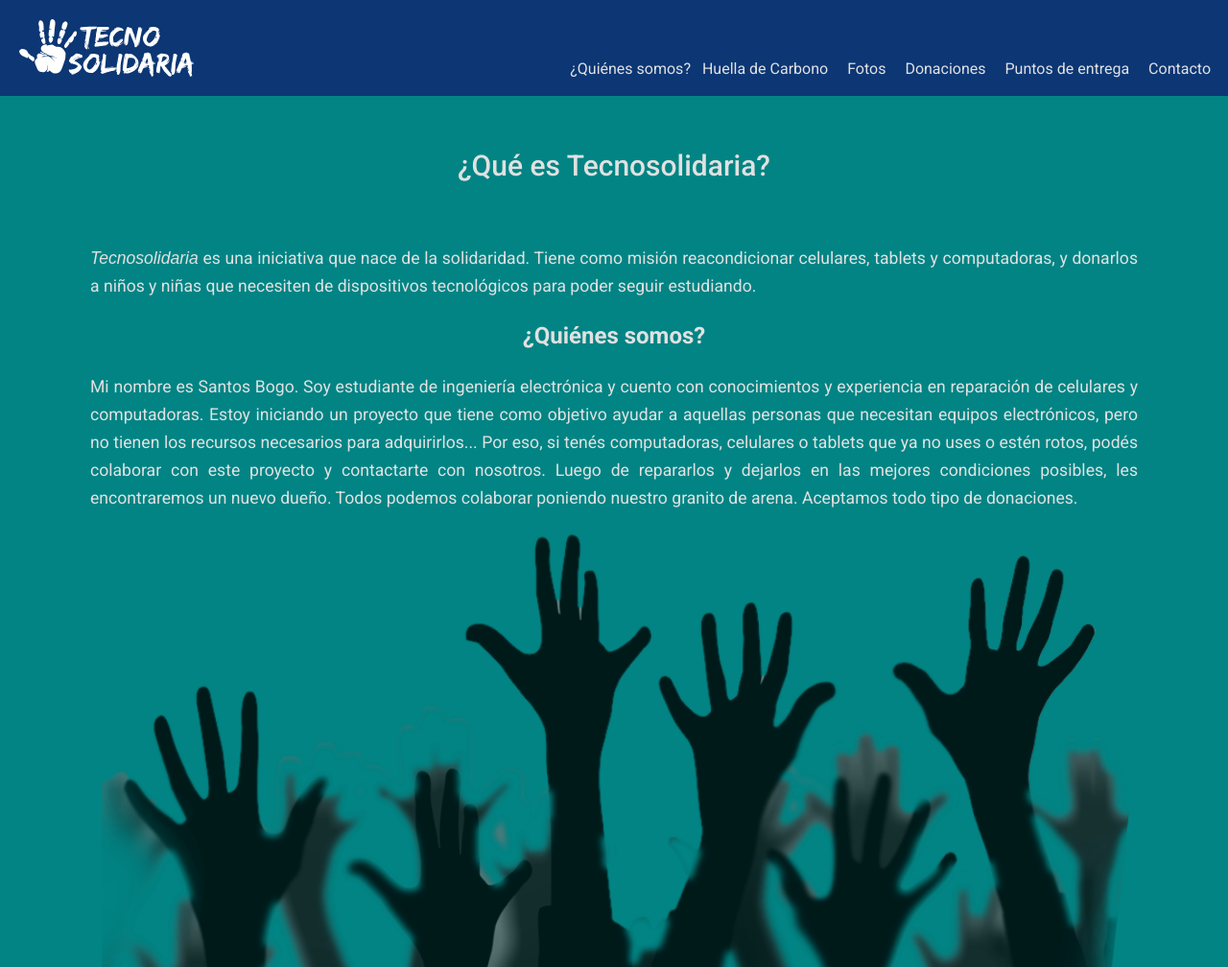
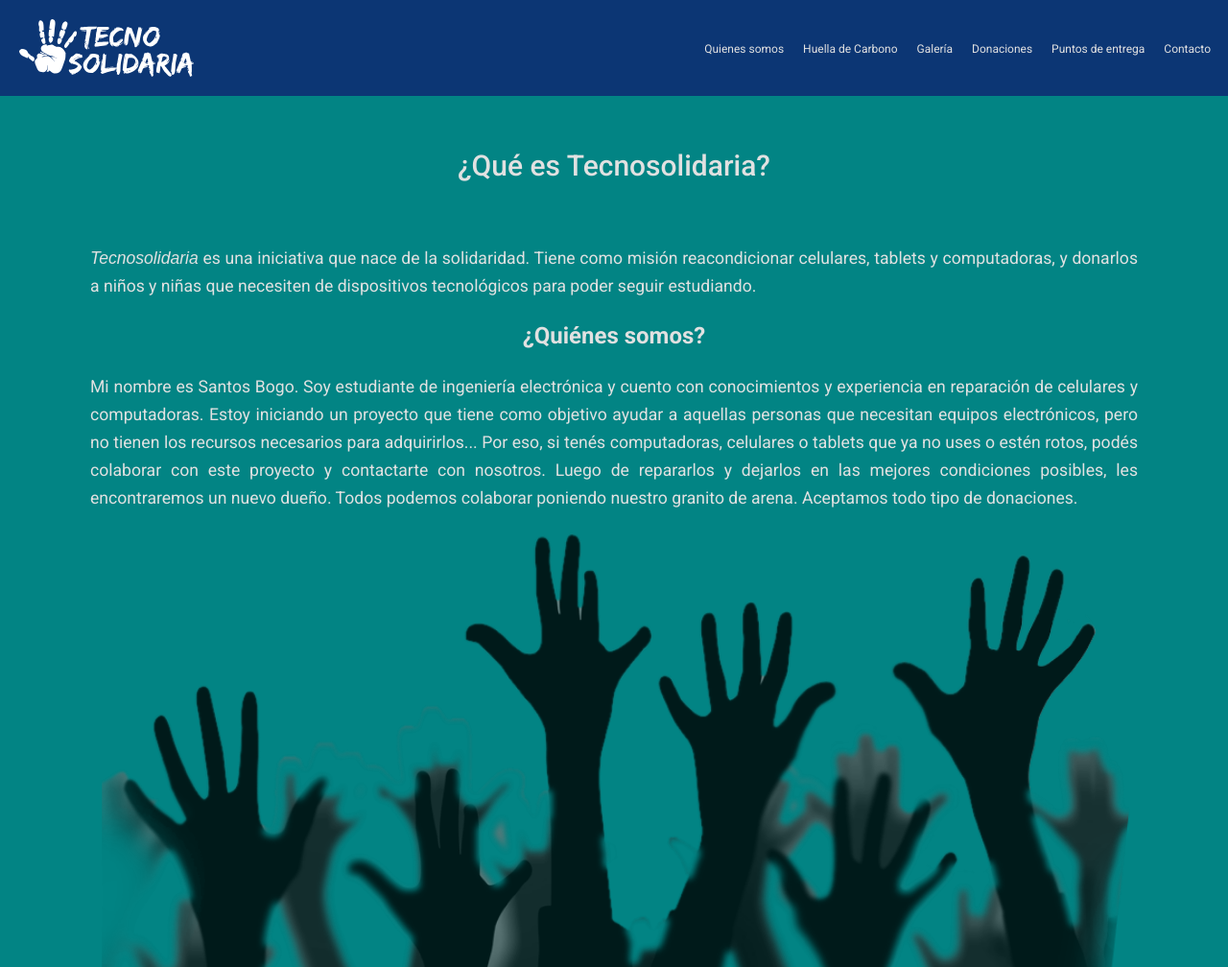
Before and after one commit to m415x/tecnosolidaria, a plain HTML site: page website/index.html in a window 1280 px wide. Shown: the top 1008 px of the page at 96% size. Drawn offline with nearby package versions, Linux system fonts and the light colour scheme; no server answers.

Commit message:
Detalles finales de maquetado

```diff
--- a/website/css/style.css
+++ b/website/css/style.css
@@ -21,6 +21,7 @@
     display: block;
     cursor: pointer;
     transition: opacity 0.2s linear;
+    z-index: 1000;
   }
   .open:hover {
     opacity: 0.8;
@@ -369,7 +370,7 @@
   }
 }
 /* Tablet -bis (Burger-menu) */
-@media only screen and (min-width: 768px) and (max-width: 1023px) {
+@media only screen and (min-width: 768px) and (max-width: 1024px) {
   .open {
     position: fixed;
     /* top: 40px; */
@@ -529,6 +530,7 @@
   }
   .link {
     padding: 0 8px 10px;
+    font-size: 12px;
   }
 
 }
--- a/website/index.html
+++ b/website/index.html
@@ -39,16 +39,20 @@
           </div>
         </div>
 
-          <nav class="menubar" id="menubar">
-          <ul class="menu__list">
-            <li class="list__item"><a class="link" onclick="home()" href="#home"></a>¿Quiénes somos?</li>
-            <li class="list__item"><a class="link" onclick="about()" href="#about">Huella de Carbono</a></li>
-            <li class="list__item"><a class="link" href="galeria.html">Fotos</a></li>
-            <li class="list__item"><a class="link" onclick="donate()" href="#donate">Donaciones</a></li>
-            <li class="list__item"><a class="link" onclick="points()" href="#points">Puntos de entrega</a></li>
-            <li class="list__item"><a class="link" onclick="contact()" href="#contact">Contacto</a></li>
-          </ul>
-          </nav>
+        <nav class="open menubar" id="menubar">
+          <span class="cls"></span>
+          <span>
+            <ul class="sub-menu menu__lis">
+              <li class="list__item"><a class="link" onclick="home()" href="#home">Quienes somos</a></li>
+              <li class="list__item"><a class="link" onclick="about()" href="#footprint">Huella de Carbono</a></li>
+              <li class="list__item"><a class="link" href="galeria.html">Galería</a></li>
+              <li class="list__item"><a class="link" onclick="donate()" href="#donate">Donaciones</a></li>
+              <li class="list__item"><a class="link" onclick="points()" href="#points">Puntos de entrega</a></li>
+              <li class="list__item"><a class="link" onclick="contact()" href="#contact">Contacto</a></li>
+            </ul>
+          </span>
+          <span class="cls"></span>
+        </nav>
       </div>
     </header>
 
```
Also changed, not shown: website/galeria.html (+3 -3 lines).
